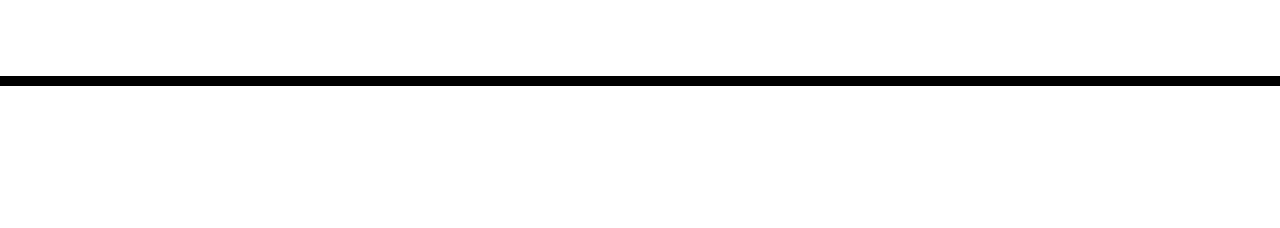
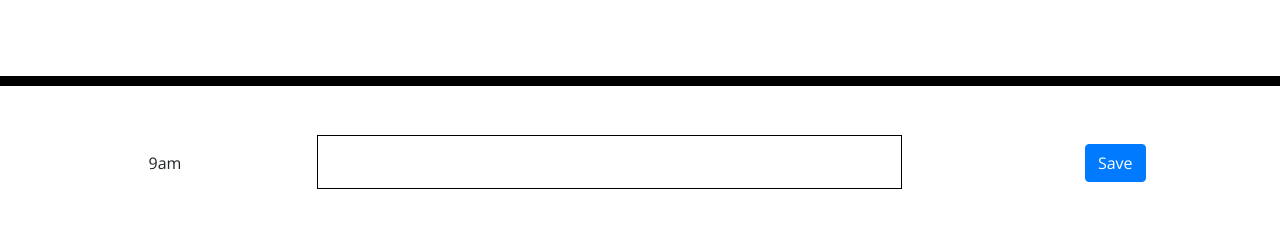
Before and after one commit to dgourley84/05-Daily-Planner, a plain HTML site: page index.html in a window 1280 px wide. Shown: the part 182-410 px from the top of the page. Drawn offline with nearby package versions, Linux system fonts and the light colour scheme; files that its build step writes are made by us from their sources.

Commit message:
Error in commit didng branch before starting

```diff
--- a/assets/script.js
+++ b/assets/script.js
@@ -0,0 +1,11 @@
+function createTimeBlock(){
+// <div class="row align-items-center time-row">
+//  <div class="col-2 d-flex justify-content-center align-items-center time-col-time">9am</div>
+//  <div class="col-8 time-col-textarea">
+//      <textarea name="" id="" cols="60" rows="2"></textarea>
+//  </div>
+//  <div class="col-2 time-col-button">
+//     <button type="button" class="btn btn-primary">Save</button>
+//  </div>
+// </div>
+}
--- a/assets/style.css
+++ b/assets/style.css
@@ -9,7 +9,7 @@ body {
     border: none;
     resize: none;
     color: #000000;
-    border-left: 1px solid black;
+    border: 1px solid black;
     padding: 10px;
   }
 
--- a/index.html
+++ b/index.html
@@ -18,7 +18,7 @@
       href="https://fonts.googleapis.com/css?family=Open+Sans&display=swap"
       rel="stylesheet"
     />
-    <link rel="stylesheet" href="style.css" />
+    <link rel="stylesheet" href="./assets/style.css" />
     <title>Work Day Scheduler</title>
   </head>
 
@@ -30,9 +30,29 @@
     </header>
     <div class="container">
       <!-- Timeblocks go here -->
+
+      <!-- 1st option  -->
+      <!-- write the block -->
+      <!-- copy and paste for 12 times -->
+
+
+      <!-- 2nd option -->
+      <!-- generate the blocks using js -->
+      <div class="row align-items-center time-row">
+        <div class="col-2 d-flex justify-content-center align-items-center time-col-time">9am</div>
+        <div class="col-8 time-col-textarea">
+          <textarea name="" id="" cols="60" rows="2"></textarea>
+        </div>
+        <div class="col-2 time-col-button">
+            <button type="button" class="btn btn-primary">Save</button>
+        </div>
+      </div>
+
+
     </div>
 
     <script src="https://code.jquery.com/jquery-3.4.1.min.js"></script>
     <script src="https://cdnjs.cloudflare.com/ajax/libs/moment.js/2.24.0/moment.min.js"></script>
+    <script src="./assets/script.js"></script>
   </body>
 </html>
```
